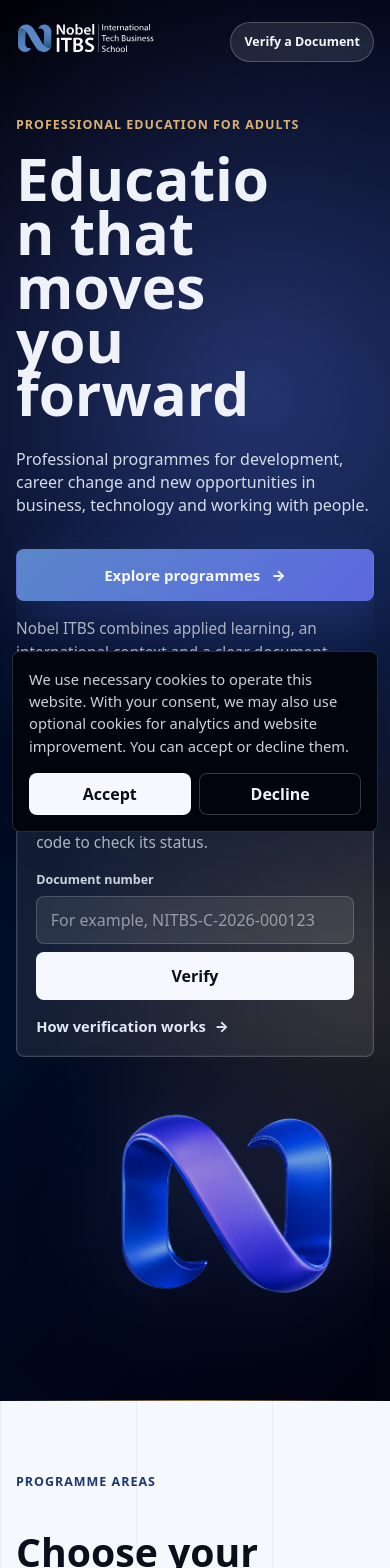
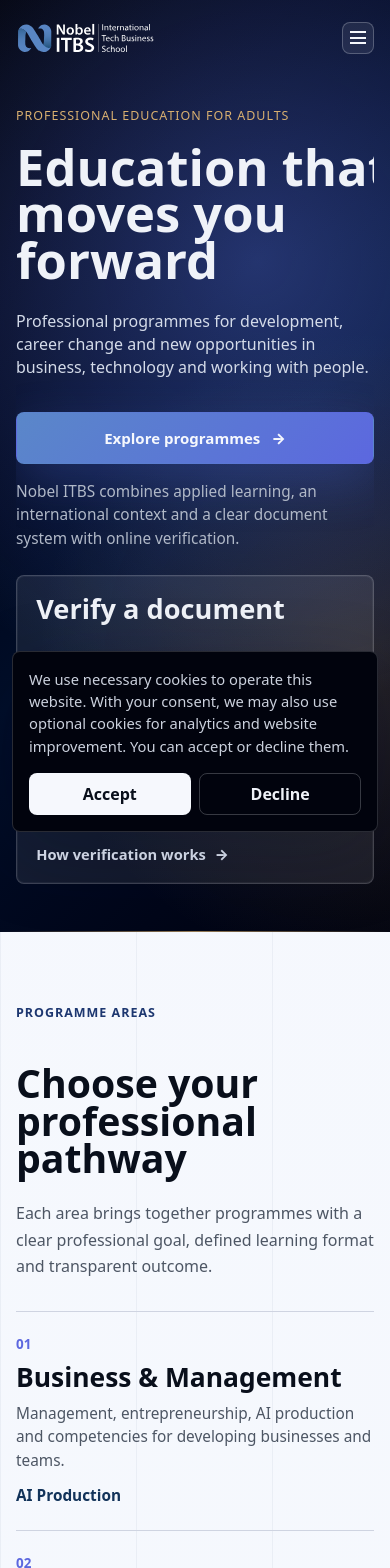
Before and after one commit to stratmarketroom/nobel-itbs-website, a Next.js app: page / in a window 390 px wide. Shown: the top 1568 px of the page. Built offline with nearby package versions, Linux system fonts and the light colour scheme.

Commit message:
CNT-003: preserve approved home visual baseline

```diff
--- a/app/globals.css
+++ b/app/globals.css
@@ -139,15 +139,33 @@
   gap: 0.75rem;
 }
 
+.mobile-menu,
+.hero-title-mobile {
+  display: none;
+}
+
 .verify-nav-button {
   min-height: 2.8rem;
-  padding: 0.75rem 1rem;
-  border: 1px solid oklch(98% 0.006 264 / 22%);
-  border-radius: 999px;
-  background: oklch(98% 0.006 264 / 10%);
-  color: oklch(98% 0.006 264);
+  padding: 0.75rem 1.35rem;
+  border: 1px solid var(--gold-detail);
+  border-radius: var(--radius);
+  background: var(--gold-detail);
+  color: oklch(18% 0.06 265);
   font-size: 0.88rem;
   font-weight: 800;
+  box-shadow: 0 0.45rem 1.25rem oklch(8% 0.04 265 / 22%);
+  transition: background-color 160ms ease, border-color 160ms ease, transform 160ms ease;
+}
+
+.verify-nav-button:hover {
+  border-color: oklch(82% 0.1 78);
+  background: oklch(82% 0.1 78);
+  transform: translateY(-1px);
+}
+
+.verify-nav-button:focus-visible {
+  outline: 3px solid oklch(86% 0.12 78);
+  outline-offset: 3px;
 }
 
 .locale-switcher {
@@ -174,12 +192,11 @@
   z-index: 2;
   display: grid;
   grid-template-columns: minmax(0, 1.25fr) minmax(18rem, 0.62fr);
-  grid-template-areas:
-    "copy verify"
-    "copy visual";
+  grid-template-areas: "copy verify";
   gap: clamp(1.5rem, 4vw, 4.5rem);
   width: min(100% - 2rem, var(--max));
   min-height: calc(min(52rem, 100dvh) - 5.5rem);
+  align-content: center;
   align-items: center;
   margin-inline: auto;
   padding: clamp(2rem, 4vw, 4rem) 0 clamp(3rem, 5vw, 5rem);
@@ -212,11 +229,31 @@
   line-height: 0.88;
 }
 
+.home-hero .eyebrow {
+  font-weight: 500;
+}
+
+@media (min-width: 1181px) {
+  .home-hero h1 {
+    position: relative;
+    z-index: 1;
+    max-width: none;
+    font-size: clamp(4rem, 6.7vw, 7rem);
+  }
+
+  .hero-title-line {
+    display: block;
+    width: max-content;
+    max-width: 100%;
+  }
+}
+
 .hero-lead {
   max-width: 49rem;
   margin-bottom: clamp(2rem, 4vw, 3.2rem);
   color: oklch(89% 0.02 265);
   font-size: clamp(1.15rem, 2vw, 1.55rem);
+  font-weight: 400;
   line-height: 1.45;
 }
 
@@ -224,7 +261,7 @@
   display: grid;
   grid-template-columns: auto minmax(16rem, 28rem);
   gap: 1.2rem;
-  align-items: center;
+  align-items: end;
 }
 
 .hero-actions p {
@@ -259,29 +296,11 @@
   color: oklch(96% 0.009 264);
 }
 
-.hero-visual {
-  grid-area: visual;
-  display: grid;
-  place-items: center;
-  align-self: end;
-  pointer-events: none;
-}
-
-.hero-visual img {
-  width: min(30vw, 23rem);
-  min-width: 17rem;
-  height: auto;
-  opacity: 0.86;
-  filter:
-    drop-shadow(0 35px 70px oklch(5% 0.02 260 / 42%))
-    drop-shadow(0 0 44px oklch(58% 0.16 270 / 25%));
-}
-
 .verify-panel {
   grid-area: verify;
   display: grid;
   gap: 1rem;
-  align-self: start;
+  align-self: end;
   border: 1px solid oklch(98% 0.006 264 / 18%);
   border-radius: var(--radius);
   padding: clamp(1.2rem, 2.4vw, 1.8rem);
@@ -304,11 +323,64 @@
   line-height: 1;
 }
 
-.verify-panel p:not(.panel-index) {
+.verify-tabs {
+  display: grid;
+  grid-template-columns: 1fr 1fr;
+  border-bottom: 1px solid oklch(98% 0.006 264 / 18%);
+}
+
+.verify-tabs button {
+  min-height: 2.75rem;
+  margin-bottom: -1px;
+  border: 0;
+  border-bottom: 2px solid transparent;
+  border-radius: 0;
+  background: transparent;
+  color: oklch(78% 0.02 265);
+  padding: 0.45rem 0.25rem 0.7rem;
+  font: inherit;
+  font-size: 0.78rem;
+  font-weight: 800;
+  cursor: pointer;
+}
+
+.verify-tabs button[aria-selected="true"] {
+  border-bottom-color: var(--gold-detail);
+  color: oklch(98% 0.006 264);
+}
+
+.verify-tabs button:hover {
+  color: oklch(98% 0.006 264);
+}
+
+.verify-tabs button:focus-visible {
+  outline: 2px solid var(--gold-detail);
+  outline-offset: -2px;
+}
+
+.verify-tab-panel {
+  min-height: 5.15rem;
+}
+
+.verify-qr-panel {
+  display: grid;
+  grid-template-columns: 3.5rem 1fr;
+  gap: 1rem;
+  align-items: center;
+  padding: 0.6rem 0;
+}
+
+.verify-qr-panel svg {
+  width: 3.5rem;
+  height: 3.5rem;
+  fill: var(--gold-detail);
+}
+
+.verify-qr-panel p {
   margin-bottom: 0;
   color: oklch(84% 0.02 265);
-  font-size: 0.96rem;
-  line-height: 1.55;
+  font-size: 0.88rem;
+  line-height: 1.5;
 }
 
 .verify-mini-form {
@@ -344,13 +416,25 @@
 
 .verify-mini-form button {
   min-height: 3rem;
-  border: 0;
-  border-radius: var(--radius);
-  background: oklch(98% 0.006 264);
-  color: var(--ink);
+  border: 1px solid var(--gold-detail);
+  border-radius: var(--radius);
+  background: var(--gold-detail);
+  color: oklch(18% 0.06 265);
   padding: 0 1rem;
   font-weight: 850;
   cursor: pointer;
+  transition: background-color 160ms ease, border-color 160ms ease, transform 160ms ease;
+}
+
+.verify-mini-form button:hover {
+  border-color: oklch(82% 0.1 78);
+  background: oklch(82% 0.1 78);
+  transform: translateY(-1px);
+}
+
+.verify-mini-form button:focus-visible {
+  outline: 3px solid oklch(86% 0.12 78);
+  outline-offset: 2px;
 }
 
 .text-link,
@@ -3236,18 +3320,126 @@
     display: none;
   }
 
+  .header-actions {
+    display: none;
+  }
+
+  .mobile-menu {
+    position: relative;
+    display: block;
+    flex: 0 0 auto;
+  }
+
+  .mobile-menu summary {
+    display: grid;
+    width: 2.85rem;
+    height: 2.85rem;
+    place-content: center;
+    gap: 0.3rem;
+    border: 1px solid oklch(98% 0.006 264 / 24%);
+    border-radius: var(--radius);
+    background: oklch(98% 0.006 264 / 8%);
+    cursor: pointer;
+    list-style: none;
+  }
+
+  .mobile-menu summary::-webkit-details-marker {
+    display: none;
+  }
+
+  .mobile-menu summary span {
+    display: block;
+    width: 1.25rem;
+    height: 2px;
+    background: oklch(98% 0.006 264);
+    transition: opacity 160ms ease, transform 160ms ease;
+  }
+
+  .mobile-menu[open] summary span:first-child {
+    transform: translateY(0.4rem) rotate(45deg);
+  }
+
+  .mobile-menu[open] summary span:nth-child(2) {
+    opacity: 0;
+  }
+
+  .mobile-menu[open] summary span:last-child {
+    transform: translateY(-0.4rem) rotate(-45deg);
+  }
+
+  .mobile-menu summary:focus-visible {
+    outline: 3px solid var(--gold-detail);
+    outline-offset: 3px;
+  }
+
+  .mobile-menu-panel {
+    position: absolute;
+    top: calc(100% + 0.75rem);
+    right: 0;
+    display: grid;
+    gap: 1rem;
+    width: min(20rem, calc(100vw - 2rem));
+    border: 1px solid oklch(98% 0.006 264 / 18%);
+    border-radius: var(--radius);
+    padding: 1.15rem;
+    background: oklch(13% 0.045 263 / 98%);
+    box-shadow: 0 1.25rem 3rem oklch(5% 0.03 265 / 48%);
+  }
+
+  .mobile-menu-panel > nav:first-child {
+    display: grid;
+  }
+
+  .mobile-menu-panel a {
+    color: oklch(96% 0.009 264);
+    text-decoration: none;
+  }
+
+  .mobile-menu-panel > nav:first-child a {
+    border-bottom: 1px solid oklch(98% 0.006 264 / 12%);
+    padding: 0.75rem 0;
+    font-weight: 700;
+  }
+
+  .mobile-menu-verify {
+    display: grid;
+    min-height: 2.8rem;
+    place-items: center;
+    border-radius: var(--radius);
+    background: var(--gold-detail);
+    color: oklch(18% 0.06 265) !important;
+    font-size: 0.86rem;
+    font-weight: 850;
+  }
+
+  .mobile-menu-locales {
+    display: flex;
+    gap: 0.4rem;
+  }
+
+  .mobile-menu-locales a {
+    display: grid;
+    min-width: 2.2rem;
+    min-height: 2.2rem;
+    place-items: center;
+    border-radius: var(--radius);
+    color: oklch(78% 0.02 265);
+    font-size: 0.78rem;
+    font-weight: 850;
+  }
+
+  .mobile-menu-locales a[aria-current="page"] {
+    background: oklch(98% 0.006 264 / 12%);
+    color: oklch(98% 0.006 264);
+  }
+
   .hero-layout {
     grid-template-columns: minmax(0, 1fr);
     grid-template-areas:
       "copy"
-      "verify"
-      "visual";
+      "verify";
+    align-content: start;
     align-items: start;
-  }
-
-  .hero-visual {
-    justify-self: end;
-    margin-top: -5rem;
   }
 
   .hero-actions,
@@ -3411,13 +3603,26 @@
     padding-inline: 1rem;
   }
 
-  .header-actions {
-    flex-wrap: wrap;
-    justify-content: flex-end;
-  }
-
   .brand img {
     width: 8.6rem;
+  }
+
+  .mobile-menu summary {
+    width: 2rem;
+    height: 2rem;
+    gap: 0.22rem;
+  }
+
+  .mobile-menu summary span {
+    width: 1rem;
+  }
+
+  .mobile-menu[open] summary span:first-child {
+    transform: translateY(0.345rem) rotate(45deg);
+  }
+
+  .mobile-menu[open] summary span:last-child {
+    transform: translateY(-0.345rem) rotate(-45deg);
   }
 
   .verify-nav-button {
@@ -3446,6 +3651,26 @@
     overflow-wrap: break-word;
   }
 
+  .home-hero h1 {
+    max-width: none;
+    font-size: clamp(2.5rem, 13vw, 3.5rem);
+  }
+
+  .hero-title-desktop {
+    display: none;
+  }
+
+  .hero-title-mobile {
+    display: block;
+  }
+
+  .hero-title-mobile .hero-title-line {
+    display: block;
+    width: max-content;
+    max-width: 100%;
+    white-space: nowrap;
+  }
+
   .hero-lead {
     font-size: 1rem;
   }
@@ -3456,17 +3681,6 @@
 
   .hero-actions .button {
     width: 100%;
-  }
-
-  .hero-visual {
-    justify-self: center;
-    margin-top: -1rem;
-  }
-
-  .hero-visual img {
-    width: 18rem;
-    min-width: 0;
-    transform: translateX(2rem);
   }
 
   .verify-mini-form div {
--- /dev/null
+++ b/components/home-verification-card.tsx
@@ -0,0 +1,99 @@
+'use client';
+
+import { useState } from 'react';
+import Link from 'next/link';
+import type { HomeCopy, Locale } from '@/lib/i18n';
+
+type HomeVerificationCardProps = {
+  copy: HomeCopy['verify'];
+  locale: Locale;
+};
+
+const tabCopy: Record<Locale, { number: string; qr: string; qrInstruction: string; tabsLabel: string }> = {
+  en: {
+    number: 'Document number',
+    qr: 'QR code',
+    qrInstruction: 'Scan the QR code on the document with your phone camera to open its verification page.',
+    tabsLabel: 'Verification method',
+  },
+  ua: {
+    number: 'Номер документа',
+    qr: 'QR-код',
+    qrInstruction: 'Відскануйте QR-код на документі камерою телефона, щоб відкрити сторінку перевірки.',
+    tabsLabel: 'Спосіб перевірки',
+  },
+  cz: {
+    number: 'Číslo dokumentu',
+    qr: 'QR kód',
+    qrInstruction: 'Naskenujte QR kód na dokumentu fotoaparátem telefonu a otevřete ověřovací stránku.',
+    tabsLabel: 'Způsob ověření',
+  },
+};
+
+export function HomeVerificationCard({ copy, locale }: HomeVerificationCardProps) {
+  const [activeTab, setActiveTab] = useState<'number' | 'qr'>('number');
+  const tabs = tabCopy[locale];
+
+  return (
+    <aside className="verify-panel" aria-label={copy.title}>
+      <h2>{copy.title}</h2>
+
+      <div className="verify-tabs" role="tablist" aria-label={tabs.tabsLabel}>
+        <button
+          type="button"
+          role="tab"
+          id={`verify-number-tab-${locale}`}
+          aria-controls={`verify-number-panel-${locale}`}
+          aria-selected={activeTab === 'number'}
+          onClick={() => setActiveTab('number')}
+        >
+          {tabs.number}
+        </button>
+        <button
+          type="button"
+          role="tab"
+          id={`verify-qr-tab-${locale}`}
+          aria-controls={`verify-qr-panel-${locale}`}
+          aria-selected={activeTab === 'qr'}
+          onClick={() => setActiveTab('qr')}
+        >
+          {tabs.qr}
+        </button>
+      </div>
+
+      {activeTab === 'number' ? (
+        <div
+          className="verify-tab-panel"
+          id={`verify-number-panel-${locale}`}
+          role="tabpanel"
+          aria-labelledby={`verify-number-tab-${locale}`}
+        >
+          <form className="verify-mini-form" action={copy.link.href}>
+            <label htmlFor={`document-number-${locale}`}>{copy.inputLabel}</label>
+            <div>
+              <input id={`document-number-${locale}`} name="documentNumber" placeholder={copy.placeholder} />
+              <button type="submit">{copy.submitLabel}</button>
+            </div>
+          </form>
+        </div>
+      ) : (
+        <div
+          className="verify-tab-panel verify-qr-panel"
+          id={`verify-qr-panel-${locale}`}
+          role="tabpanel"
+          aria-labelledby={`verify-qr-tab-${locale}`}
+        >
+          <svg viewBox="0 0 24 24" aria-hidden="true">
+            <path d="M4 4h6v6H4V4Zm2 2v2h2V6H6Zm8-2h6v6h-6V4Zm2 2v2h2V6h-2ZM4 14h6v6H4v-6Zm2 2v2h2v-2H6Zm8-2h2v2h-2v-2Zm4 0h2v4h-2v-4Zm-4 4h2v2h-2v-2Zm4 2v-2h2v2h-2Z" />
+          </svg>
+          <p>{tabs.qrInstruction}</p>
+        </div>
+      )}
+
+      <Link className="text-link" href={copy.link.href}>
+        {copy.link.label}
+        <span aria-hidden="true">→</span>
+      </Link>
+    </aside>
+  );
+}
--- a/components/public-shell.tsx
+++ b/components/public-shell.tsx
@@ -2,6 +2,7 @@
 import Link from 'next/link';
 import type { HomeCopy, Locale } from '@/lib/i18n';
 import { localeLinks } from '@/lib/i18n';
+import { HomeVerificationCard } from '@/components/home-verification-card';
 
 type PublicShellProps = {
   copy: HomeCopy;
@@ -10,6 +11,20 @@
 
 export function PublicShell({ copy, locale }: PublicShellProps) {
   const visibleNav = copy.nav.filter((item) => item.label !== copy.verify.navLabel);
+  const heroTitleBreakWord: Record<Locale, string> = {
+    en: 'moves',
+    ua: 'рухає',
+    cz: 'vás',
+  };
+  const titleBreakIndex = copy.hero.title.indexOf(heroTitleBreakWord[locale]);
+  const heroTitleLines = titleBreakIndex > 0
+    ? [copy.hero.title.slice(0, titleBreakIndex).trim(), copy.hero.title.slice(titleBreakIndex).trim()]
+    : [copy.hero.title];
+  const mobileHeroTitleLines: Record<Locale, string[]> = {
+    en: ['Education that', 'moves you', 'forward'],
+    ua: ['Освіта, що', 'рухає', 'вперед'],
+    cz: ['Vzdělávání,', 'které vás', 'posouvá'],
+  };
 
   return (
     <main className="home-page">
@@ -29,7 +44,7 @@
 
           <div className="header-actions">
             <Link className="verify-nav-button" href={copy.verify.link.href}>
-              {copy.verify.navLabel}
+              Verify
             </Link>
             <nav className="locale-switcher" aria-label={copy.localeLabel}>
               {localeLinks.map((item) => (
@@ -39,12 +54,52 @@
               ))}
             </nav>
           </div>
+
+          <details className="mobile-menu">
+            <summary aria-label="Menu">
+              <span aria-hidden="true" />
+              <span aria-hidden="true" />
+              <span aria-hidden="true" />
+            </summary>
+            <div className="mobile-menu-panel">
+              <nav aria-label={copy.navLabel}>
+                {visibleNav.map((item) => (
+                  <Link key={item.href} href={item.href}>
+                    {item.label}
+                  </Link>
+                ))}
+              </nav>
+              <Link className="mobile-menu-verify" href={copy.verify.link.href}>
+                Verify
+              </Link>
+              <nav className="mobile-menu-locales" aria-label={copy.localeLabel}>
+                {localeLinks.map((item) => (
+                  <Link key={item.locale} href={item.href} aria-current={item.locale === locale ? 'page' : undefined}>
+                    {item.label}
+                  </Link>
+                ))}
+              </nav>
+            </div>
+          </details>
         </header>
 
         <div className="hero-layout">
           <div className="hero-copy">
             <p className="eyebrow">{copy.hero.eyebrow}</p>
-            <h1 id="home-title">{copy.hero.title}</h1>
+            <h1 id="home-title" aria-label={copy.hero.title}>
+              <span className="hero-title-desktop" aria-hidden="true">
+                {heroTitleLines.map((line, index) => (
+                  <span className="hero-title-line" key={line}>
+                    {line}{index < heroTitleLines.length - 1 ? ' ' : ''}
+                  </span>
+                ))}
+              </span>
+              <span className="hero-title-mobile" aria-hidden="true">
+                {mobileHeroTitleLines[locale].map((line) => (
+                  <span className="hero-title-line" key={line}>{line}</span>
+                ))}
+              </span>
+            </h1>
             <p className="hero-lead">{copy.hero.lead}</p>
             <div className="hero-actions">
               <Link className="button primary" href={copy.hero.cta.href}>
@@ -55,26 +110,7 @@
             </div>
           </div>
 
-          <div className="hero-visual" aria-hidden="true">
-            <Image src="/brand/generated/nobel-hero-3d.png" width={840} height={840} alt="" priority />
-          </div>
-
-          <aside className="verify-panel" aria-label={copy.verify.title}>
-            <p className="panel-index">Registry utility</p>
-            <h2>{copy.verify.title}</h2>
-            <p>{copy.verify.body}</p>
-            <form className="verify-mini-form" action={copy.verify.link.href}>
-              <label htmlFor={`document-number-${locale}`}>{copy.verify.inputLabel}</label>
-              <div>
-                <input id={`document-number-${locale}`} name="documentNumber" placeholder={copy.verify.placeholder} />
-                <button type="submit">{copy.verify.submitLabel}</button>
-              </div>
-            </form>
-            <Link className="text-link" href={copy.verify.link.href}>
-              {copy.verify.link.label}
-              <span aria-hidden="true">→</span>
-            </Link>
-          </aside>
+          <HomeVerificationCard copy={copy.verify} locale={locale} />
         </div>
       </section>
 
```
